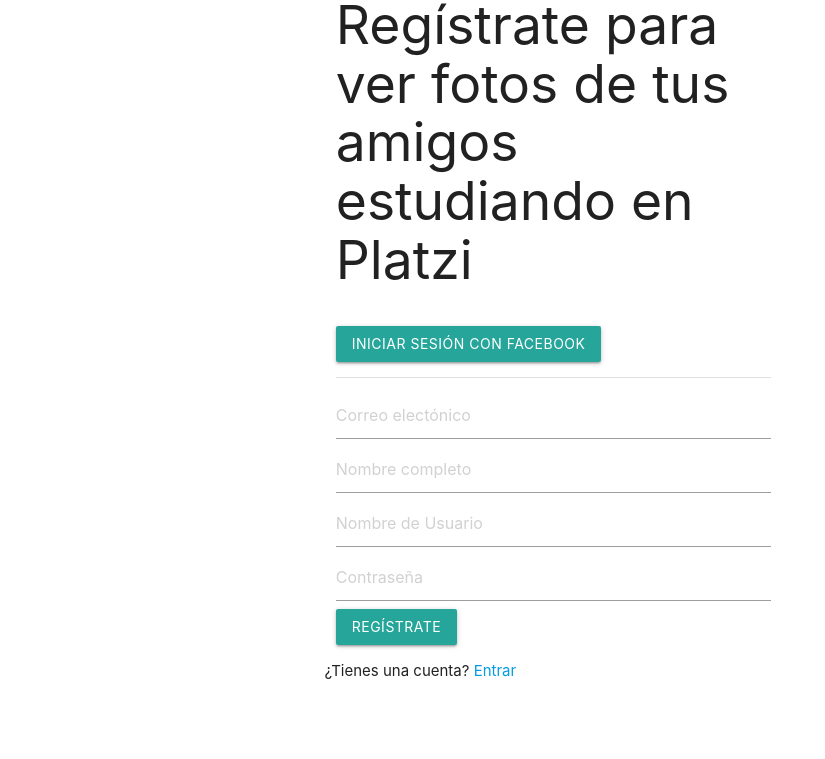
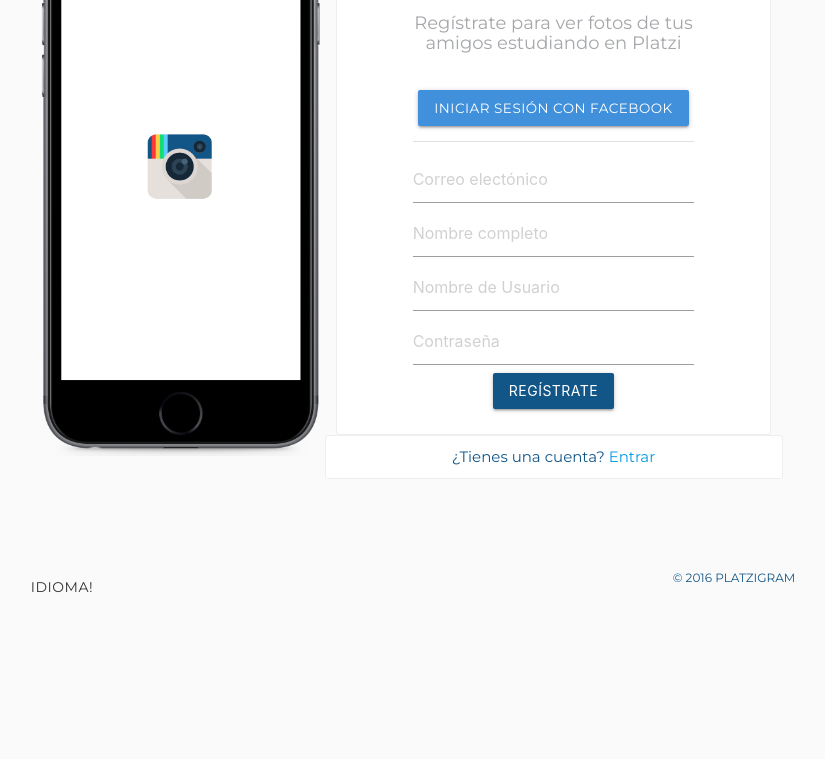
Before and after one commit to danielmedinaarmada/platzigram, a plain HTML site: page index.html in a window 1280 px wide. Shown: the part 151-910 px from the top of the page, without its empty margins (242-1067 px from the left). After the commit the page ends 800 px from the top, so only its background shows below. Drawn offline with nearby package versions, Linux system fonts and the light colour scheme.

Commit message:
Cambios de pantalla de inicio, css

```diff
--- a/index.html
+++ b/index.html
@@ -3,8 +3,10 @@
 <head>
   <meta charset="UTF-8">
   <title>Platzigram</title>
+  <link href="https://fonts.googleapis.com/css?family=Montserrat|Oleo+Script" rel="stylesheet">
   <link rel="stylesheet" href="https://cdnjs.cloudflare.com/ajax/libs/materialize/0.98.0/css/materialize.min.css">
   <meta name="viewport" content="width=device-width, initial-scale=1.0, user-scalable=no"/>
+  <link rel="stylesheet" type="text/css" href="public/app.css">
 </head>
 <body>
   <section id="main-container">
@@ -13,11 +15,11 @@
         <div class="col s10 push-s1">
           <div class="row">
               <div class="col m5 hide-on-small-only">
-                imagen
+                <img class="iphone" src="public/iphone.png" alt="iphone"/>
               </div>
               <div class="col s12 m7">
                 <div class="row">
-                  <div class="signup-form">
+                  <div class="signup-box">
                     <h1 class="platzigram">Platzigram</h1>
                     <form action="" class="signup-form">
                       <h2>Regístrate para ver fotos de tus amigos estudiando en Platzi</h2>
@@ -31,12 +33,12 @@
                         <input type="text" name="name" placeholder="Nombre completo"></input>
                         <input type="text" name="username" placeholder="Nombre de Usuario"></input>
                         <input type="password" name="password" placeholder="Contraseña"></input>
-                        <button class="btn waves-effect waves-light" tupe="submit">Regístrate</button>
+                        <button class="btn waves-effect waves-light btn-signup" tupe="submit">Regístrate</button>
                       </div>
                     </form>
                   </div>
                 <div class="row">
-                  <div class="logib-box">
+                  <div class="login-box">
                     ¿Tienes una cuenta? <a href="/signip">Entrar</a>
                   </div>
                 </div>
@@ -51,7 +53,7 @@
   <div class="container">
     <div class="row">
       <div class="col s12 l3 center-align">
-        <a class='dropdown-button btn' href='#' data-activates='dropdown1'>Idioma!</a>
+        <a class='dropdown-button btn btn-flat' href='#' data-activates='dropdown1'>Idioma!</a>
         <ul id='dropdown1' class='dropdown-content'>
           <li><a href="#!">Español</a></li>
           <li><a href="#!">Inglés</a></li>
--- /dev/null
+++ b/public/app.css
@@ -0,0 +1,53 @@
+body {
+  background: #fafafa;
+  color:#125688;
+  font-family: 'Montserrat', sans-serif;
+}
+#main-container {
+  margin: 30px auto;
+}
+
+.iphone {
+  max-width:100%;
+}
+
+.site-footer {
+  text-transform: uppercase;
+  font-size: 12px;
+}
+
+.login-box,
+.signup-box {
+  background-color: white;
+  border: 1px solid #edeeee;
+  border-radius: 3px;
+  padding: 10px 0;
+  text-align: center;
+}
+
+.signup-up, .platzigram {
+  font-family: 'Oleo Script', cursive;
+  font-size: 42px;
+}
+
+.signup-form {
+  width: 65%;
+  margin: 0 auto;
+}
+
+.signup-form h2{
+  color: #a5a7aa;
+  font-size: 1.2em;
+}
+
+.signup-form .btn.btn-fb{
+  background-color: #4090db;
+  font-size: .9em;
+}
+.signup-form .btn.btn-fb:hover{
+  background-color: #2d6599;
+}
+
+.signup-form .btn.btn-signup{
+  background-color: #125688
+}
```
Also changed, not shown: public/iphone.png (added).
